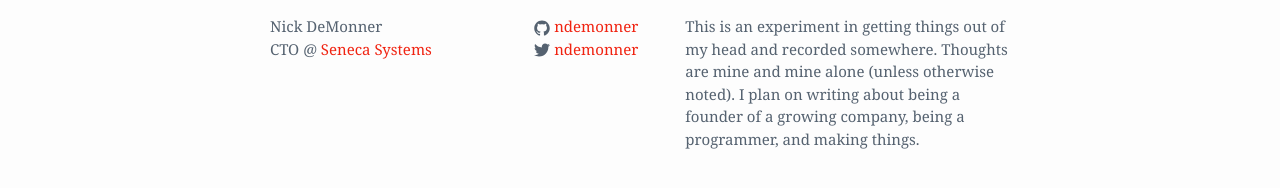
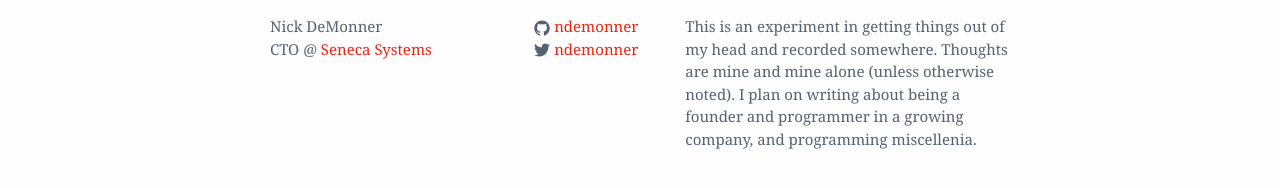
Before and after one commit to ndemonner/nick.demonner.net, a Jekyll site: the page built from index.html, in a window 1280 px wide. Shown: the part 316-504 px from the top of the page. Built offline with Jekyll 4.4.1, drawn with Linux system fonts in a browser that asks for light colours.

Commit message:
Update description

```diff
--- a/_config.yml
+++ b/_config.yml
@@ -10,7 +10,7 @@ title: Toiling in the bit fields
 description: >
   This is an experiment in getting things out of my head and recorded somewhere.
   Thoughts are mine and mine alone (unless otherwise noted). I plan on writing about
-  being a founder of a growing company, being a programmer, and making things.
+  being a founder and programmer in a growing company, and programming miscellenia.
 baseurl: "" # the subpath of your site, e.g. /blog
 url: "https://nick.demonner.net" # the base hostname & protocol for your site
 twitter_username: ndemonner
```
Also changed, not shown: 3 other files.
